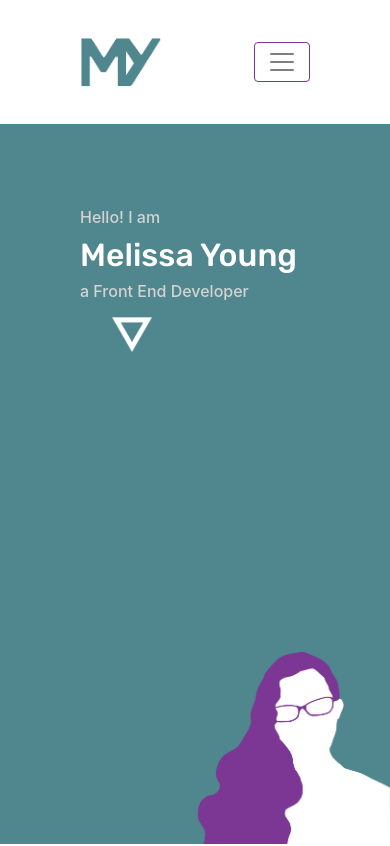
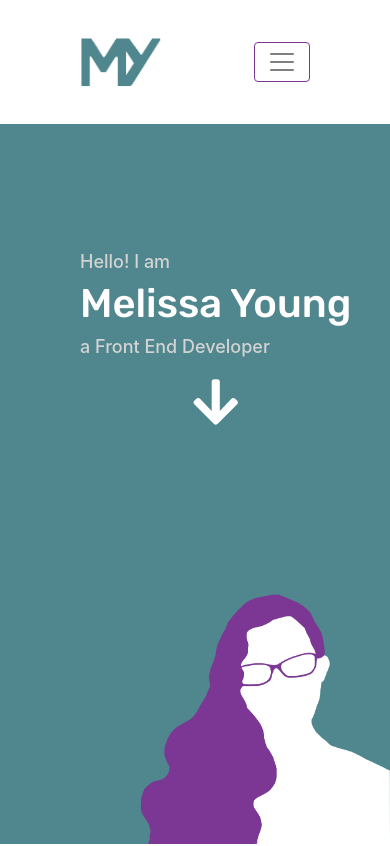
Before and after one commit to melissay94/melissay94.github.io, a React (Create React App) app in the folder react-redo/: page / in a window 390 px wide. Shown: the top 846 px of the page. Built offline with nearby package versions, Linux system fonts and the light colour scheme.

Commit message:
Changed arrows to icons from Fontawesome

```diff
--- a/react-redo/src/App.css
+++ b/react-redo/src/App.css
@@ -47,15 +47,7 @@ h2 {
   display: flex;
   justify-content: flex-end;
   align-items: center;
-}
-
-.sticky-header h6 {
-  margin: 0;
-  padding-right: 0.5em;
-}
-
-.sticky-header img {
-  width: 35px;
+  font-size: 32px;
 }
 
 .section-layout {
@@ -93,6 +85,7 @@ h2 {
 
 .intro {
   margin: 30vh 0 0 var(--section-side-padding);
+  width: fit-content;
 }
 
 .intro h1 {
@@ -106,11 +99,20 @@ h2 {
   font-size: 48px;
 }
 
+.intro a {
+  display: block;
+}
+
 .continue-arrow {
-  margin-top: 2em;
-  margin-left: 10em;
+  margin-top: 0.2em;
   cursor: pointer;
-  width: 75px;
+  font-size: 75px;
+  color: white;
+  text-align: center;
+}
+
+.continue-arrow:hover {
+  color: var(--main-purple);
 }
 
 .intro-bg {
--- a/react-redo/src/Media.css
+++ b/react-redo/src/Media.css
@@ -17,7 +17,7 @@
   }
 
   .intro {
-    margin-top: 10vh;
+    margin-top: 15vh;
   }
 
   .intro h1 {
@@ -53,17 +53,19 @@
   }
 
   .intro h1 {
-    font-size: 32px;
+    font-size: 40px;
   }
 
   .intro h4 {
-    font-size: 16px;
+    font-size: 18px;
   }
 
   .continue-arrow {
-    margin-top: 0.5em;
-    margin-left: 2em;
-    width: 40px;
+    font-size: 52px;
+  }
+
+  .me-outline {
+    width: 65%;
   }
 
   .my-info li {
--- a/react-redo/src/components/Intro.js
+++ b/react-redo/src/components/Intro.js
@@ -1,6 +1,7 @@
 import React, { useState } from 'react';
 import { Tooltip } from 'reactstrap';
-import ContinueArrow from '../assets/continueArrow.png';
+import { FontAwesomeIcon } from '@fortawesome/react-fontawesome';
+import { faArrowDown } from '@fortawesome/free-solid-svg-icons';
 import MeOutline from '../assets/meOutline.png';
 
 export default function Intro() {
@@ -13,7 +14,7 @@ export default function Intro() {
       <h1>Melissa Young</h1>
       <h4>a Front End Developer</h4>
       <a href="#about">
-        <img src={ ContinueArrow } alt='Continue to next section' className='continue-arrow' id='continue-arrow' />
+        <FontAwesomeIcon icon={ faArrowDown } className='continue-arrow' id='continue-arrow' />
         <Tooltip isOpen={tooltipShow} target='continue-arrow' toggle={() => { setTooltipShow(!tooltipShow) }} placement='bottom'>
           Click to continue
         </Tooltip>
--- a/react-redo/src/components/StickyHeader.js
+++ b/react-redo/src/components/StickyHeader.js
@@ -1,7 +1,11 @@
-import React from 'react';
-import ReturnArrow from '../assets/returnArrow.png';
+import React, { useState } from 'react';
+import { Tooltip } from 'reactstrap';
+import { FontAwesomeIcon } from '@fortawesome/react-fontawesome';
+import { faArrowUp } from '@fortawesome/free-solid-svg-icons';
 
 export default function StickyHeader({ show }) {
+
+  const [tooltipShow, setTooltipShow] = useState(false);
 
   const changingStyle = {
     visibility: show ? 'visible' : 'hidden',
@@ -12,8 +16,10 @@ export default function StickyHeader({ show }) {
   return(
     <div className='sticky-header' style={changingStyle}>
       <a href='#'>
-        <h6>Return to Top</h6>
-        <img src={ ReturnArrow } alt='Back to Top' />
+        <FontAwesomeIcon icon={ faArrowUp } id='return-arrow' />
+        <Tooltip target='return-arrow' isOpen={tooltipShow} toggle={ () => setTooltipShow(!tooltipShow)} placement='bottom'>
+          Return to Top
+        </Tooltip>
       </a>
     </div>
   );
--- a/react-redo/src/sections/About.js
+++ b/react-redo/src/sections/About.js
@@ -10,26 +10,25 @@ export default function About() {
         <ul className='my-info'>
           <li>Software Engineer focused on <b>Front End Development</b>, who loves creating engaging web products!</li>
           <li>Currently <b>seeking my next full time</b> opportunity in <b>Seattle, WA</b></li>
-          <li>Recently completed a <b>full time, 480+ hour, 12 week Software Engineering Immersive</b> at
+          <li>Recently completed a <b>full time, 480+ hour, 13 week Software Engineering Immersive</b> at
             <a href='https://generalassemb.ly/education/software-engineering-immersive/seattle?ga_campaign=immersive-remote&ga_variation=sei-tile'
                target='_blank'
-               rel='noopener noreferrer'>General Assembly</a>
+               rel='noopener noreferrer'> General Assembly</a>
           </li>
           <li>Last full time position was doing <b>Android Development</b> as a Software Engineer at
             <a
               href='https://willowtreeapps.com/'
               target='_blank'
-              rel='noopener noreferrer'>WillowTree</a>
+              rel='noopener noreferrer'> WillowTree</a>
           </li>
           <li>Past experience solidified my understanding of <b>strong teamwork in an agile environment</b> as well as an <b>appreciation for candid conversations.</b></li>
           <li><b>Bachelor's Degree in Game Design and Development</b> means a creative mindset and approaching problem solving from a different perspective.</li>
           <li>Attended the
             <a
-            href='https://www.rit.edu/computing/school-interactive-games-and-media'
-            target='_blank'
-            rel='noopener noreferrer'>
-              Rochester Institute of Technology
-            </a>, specifically the Golisano College of Information Technology and Science.</li>
+              href='https://www.rit.edu/computing/school-interactive-games-and-media'
+              target='_blank'
+              rel='noopener noreferrer'> Rochester Institute of Technology</a>
+            , specifically the Golisano College of Information Technology and Science.</li>
           <li>Constantly building knowledge base to share. Especially through <b>volunteering opportunities for teaching Computer Science</b> to the younger generation.</li>
         </ul>
       </div>
```
Also changed, not shown: react-redo/src/assets/continueArrow.png (deleted), react-redo/src/assets/returnArrow.png (deleted).
